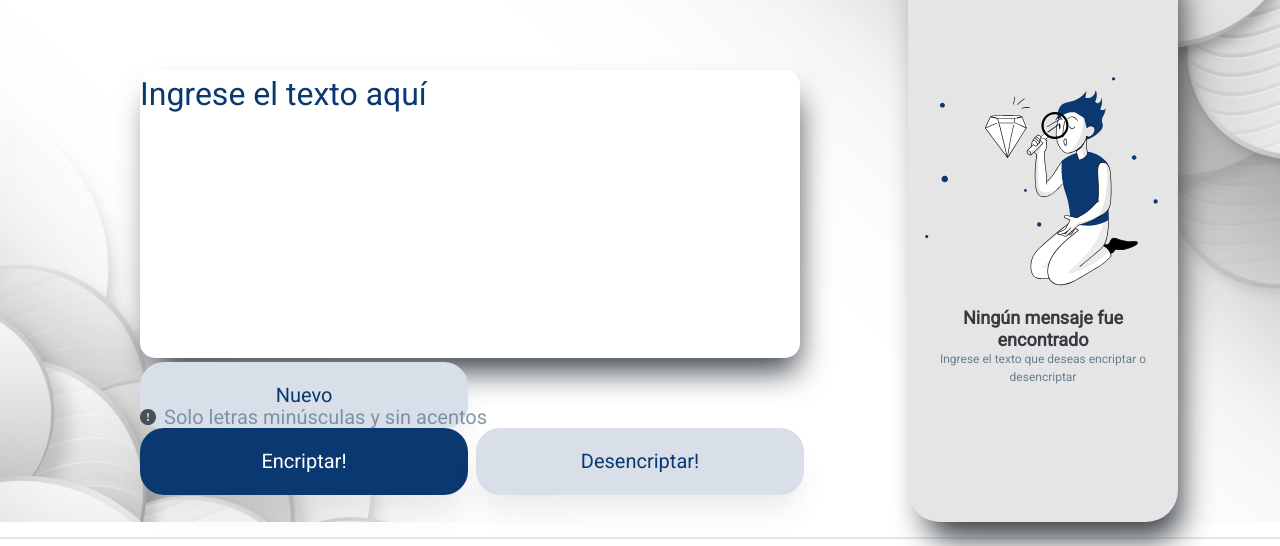
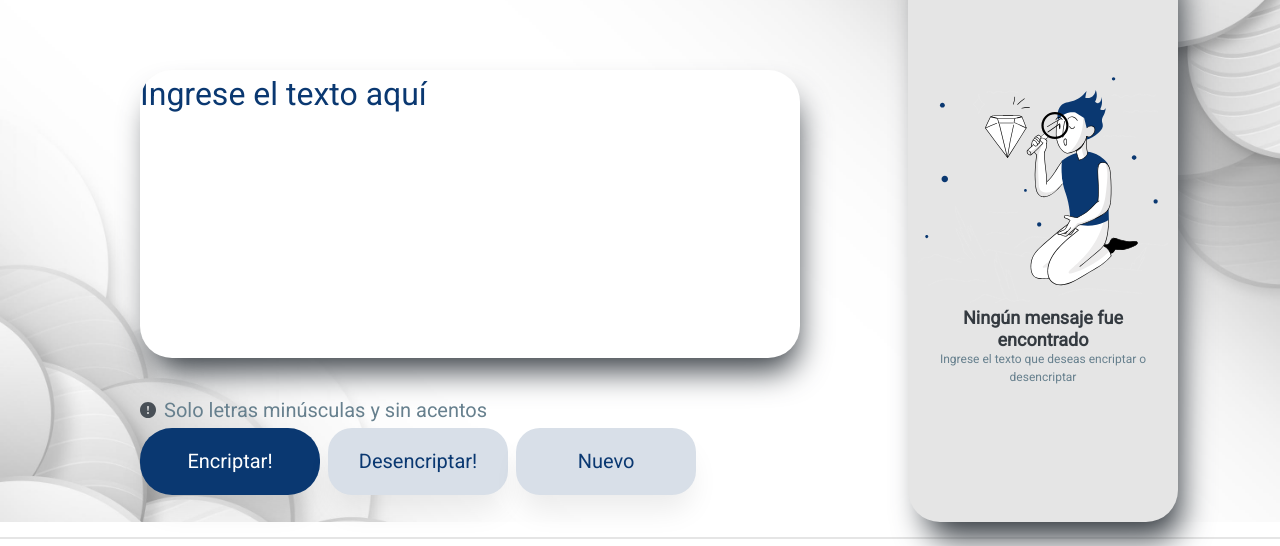
Before and after one commit to GB-09/Challenge-Encriptador-de-text, a plain HTML site: page index.html in a window 1280 px wide. Shown: the part 98-644 px from the top of the page. Drawn offline with Linux system fonts and the light colour scheme.

Commit message:
actualizacion 1.1

```diff
--- a/css/estilos.css
+++ b/css/estilos.css
@@ -81,7 +81,7 @@ main{
     line-height: 48px;
     outline: none;
     border: 0px solid var(--Greey);
-    border-radius: 15px;
+    border-radius: 32px;
     resize: none;
     box-shadow: 5px 20px 32px -8px var(--Gray);
 }/*para sombra*/
@@ -106,8 +106,8 @@ main{
     font-style: normal;
     font-weight: 400;
     font-size: 20px;
-    line-height: 150%;
-    opacity: 0.8;
+    line-height: 0%;
+    opacity: 1;
     color: var(--Medium-Gray);
     background: transparent;
 }
@@ -122,7 +122,7 @@ main{
  }
 
 .btn-encriptar{
-    width: 328px;
+    width: 180px;
     height: 67px;
     padding: 24px;
     font-style: normal;
@@ -133,7 +133,7 @@ main{
     color: var(--White);
     background: var(--Dark-Blue);
     border: 0px solid var(--Dark-Blue);
-    border-radius: 24px;
+    border-radius: 32px;
     cursor: pointer;
     box-shadow: 0px 20px 29px -5px var(--RGBA);
 }
@@ -145,7 +145,7 @@ main{
 }
 
 .btn-desencriptar{
-    width: 328px;
+    width: 180px;
     height: 67px;
     padding: 24px;
     font-style: normal;
@@ -250,7 +250,7 @@ main{
     cursor: pointer;
 }
 .btn-nuevo {
-    width: 328px;
+    width: 180px;
     height: 67px;
     padding: 24px;
     font-style: normal;
@@ -268,7 +268,7 @@ main{
 
 .btn-encriptar:hover,
 .btn-desencriptar:hover,
-.btn-copiar:hover{
+.btn-copiar:hover,.btn-nuevo:hover{
     transform: scale(0.97);
     transition: 0.4s;
 }
--- a/index.html
+++ b/index.html
@@ -24,7 +24,6 @@
         <section class="encriptador">
 
             <textarea class="encriptar" placeholder="Ingrese el texto aquí"></textarea>
-            <button onclick="location.href = location.href" class="btn-nuevo">Nuevo</button>
             <div class="encriptador-aviso">
                 <img src="./imagenes/aviso.svg" alt="Imagen Aviso" class="img-aviso">
                 <p class="texto-aviso">Solo letras minúsculas y sin acentos</p>
@@ -32,9 +31,7 @@
             <div class="encriptador-contenedor">
                 <button type="submit" class="btn-encriptar">Encriptar!</button>
                 <button type="submit" class="btn-desencriptar">Desencriptar!</button>
-
-
-
+                <button onclick="location.href = location.href" class="btn-nuevo">Nuevo</button>
             </div>
         </section>
         <section class="tarjeta">
```
